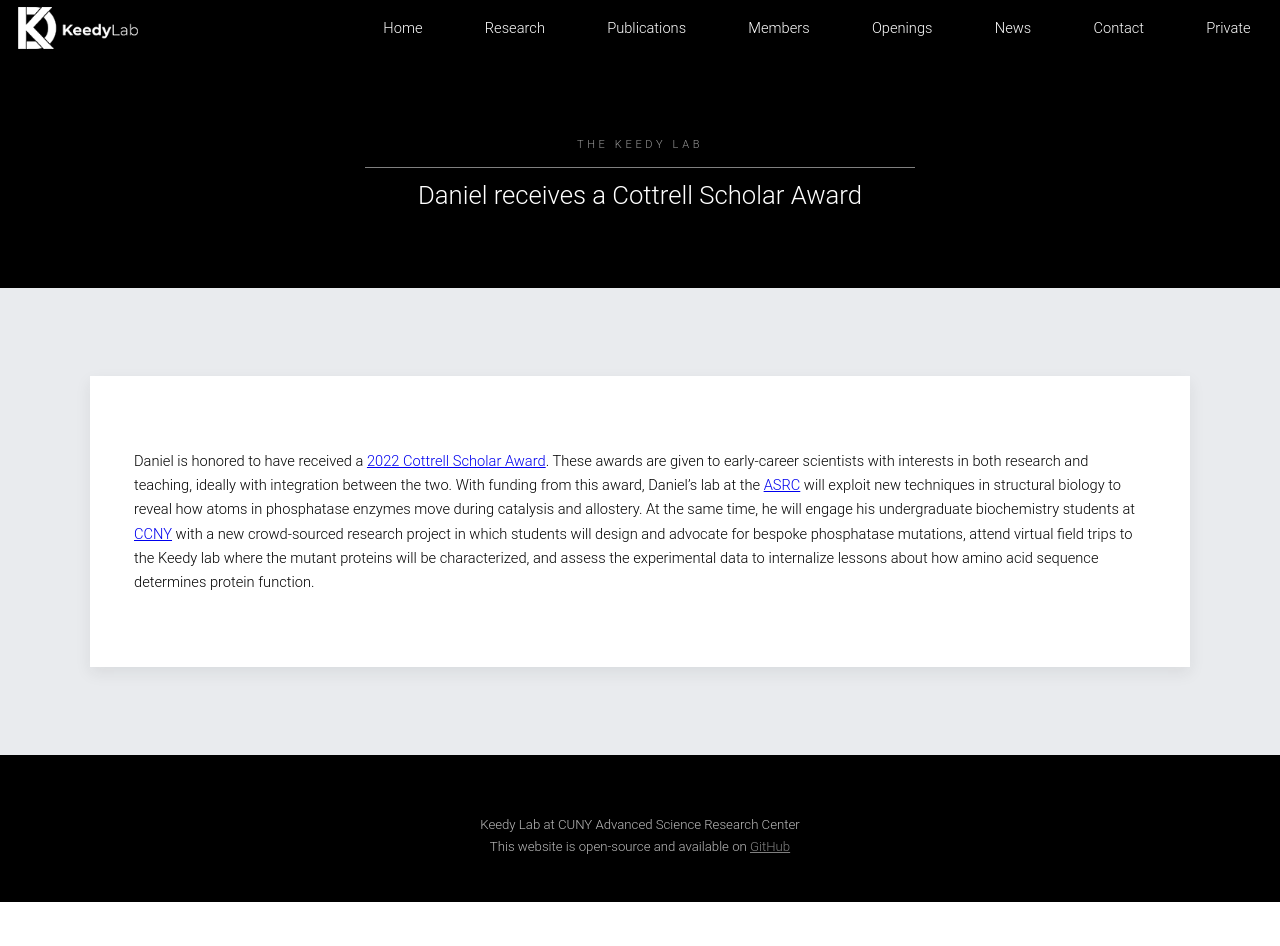
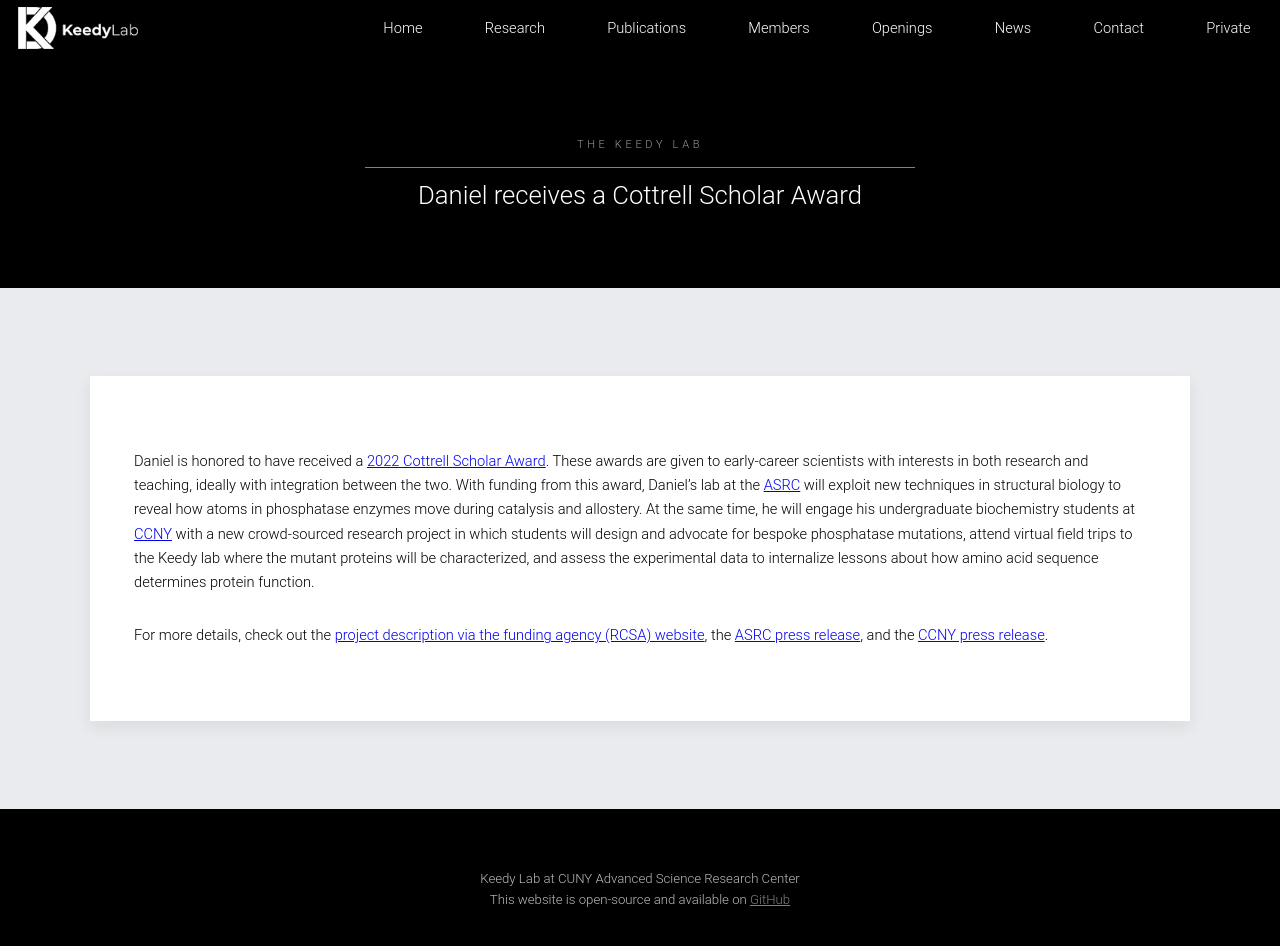
Before and after one commit to keedylab/keedylab.github.io, a Jekyll site: the page built from _posts/2022-02-08-Daniel-Cottrell.md, in a window 1280 px wide and 955 px high. Shown: the top 946 px of the window. Built offline with Jekyll 4.4.1, drawn with Linux system fonts in a browser that asks for light colours.

Commit message:
Added press release links for Cottrell News post

```diff
--- a/_posts/2022-02-08-Daniel-Cottrell.md
+++ b/_posts/2022-02-08-Daniel-Cottrell.md
@@ -6,3 +6,5 @@ group: news
 ---
 
 Daniel is honored to have received a [2022 Cottrell Scholar Award](https://rescorp.org/news/2022/02/rcsa-welcomes-2022-class-of-cottrell-scholars). These awards are given to early-career scientists with interests in both research and teaching, ideally with integration between the two. With funding from this award, Daniel's lab at the [ASRC](https://asrc.gc.cuny.edu/) will exploit new techniques in structural biology to reveal how atoms in phosphatase enzymes move during catalysis and allostery. At the same time, he will engage his undergraduate biochemistry students at [CCNY](https://www.ccny.cuny.edu/) with a new crowd-sourced research project in which students will design and advocate for bespoke phosphatase mutations, attend virtual field trips to the Keedy lab where the mutant proteins will be characterized, and assess the experimental data to internalize lessons about how amino acid sequence determines protein function.
+
+For more details, check out the [project description via the funding agency (RCSA) website](https://rescorp.org/cottrell-scholars/2022-cottrell-scholars), the [ASRC press release](https://asrc.gc.cuny.edu/headlines/2022/02/daniel-keedy-a-cottrell-scholar-seeks-an-atomic-level-understanding-of-enzymes/), and the [CCNY press release](https://www.ccny.cuny.edu/news/ccny-biochemist-daniel-keedy-wins-100k-cottrell-award-outstanding-teacher-scholars).
```
